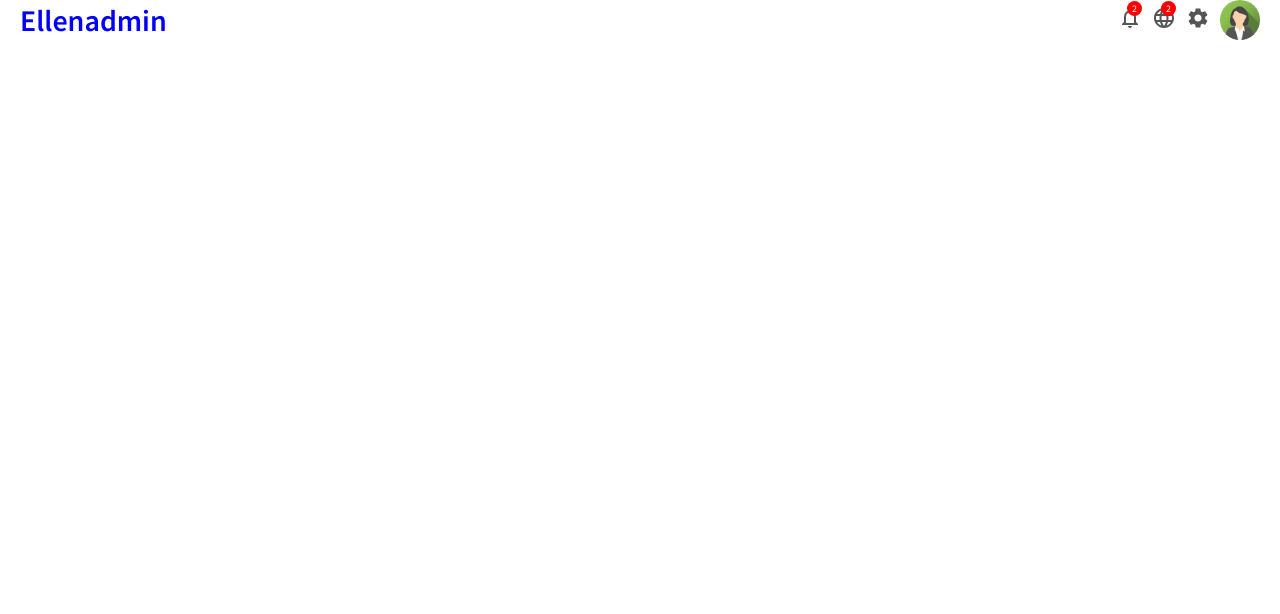
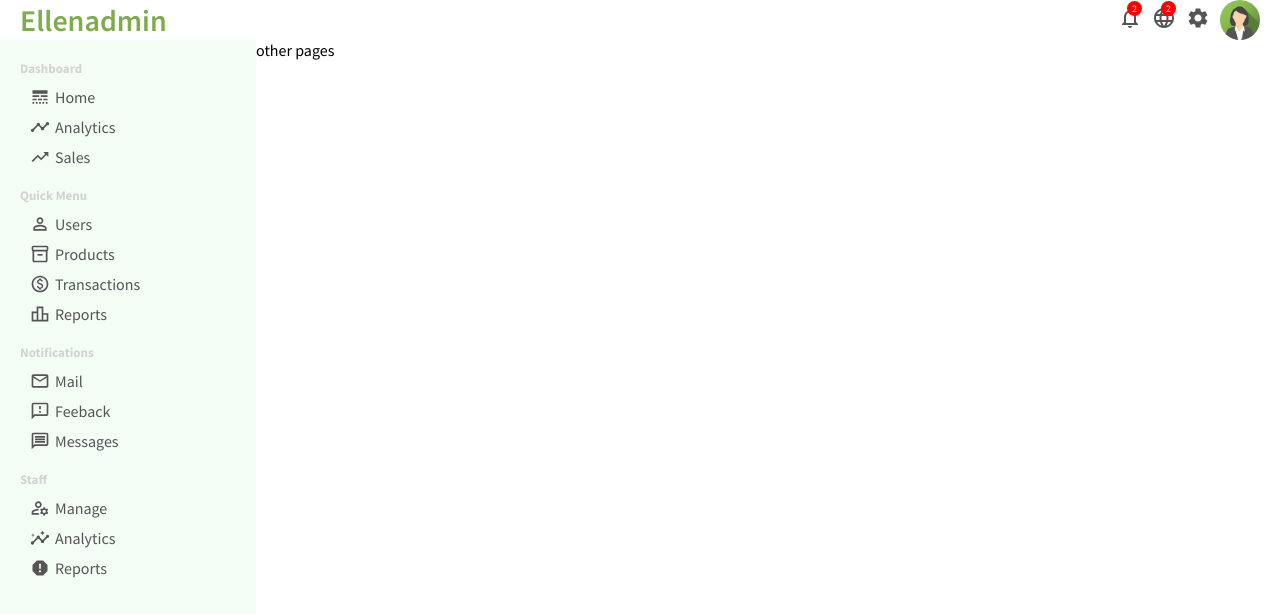
Before and after one commit to HangNhung/react-admin-app, a React (Create React App) app: page / in a window 1280 px wide. Shown: the top 614 px of the page. Built offline with nearby package versions, Linux system fonts and the light colour scheme.

Commit message:
sidebar menu component

```diff
--- a/src/App.js
+++ b/src/App.js
@@ -1,9 +1,15 @@
-import Topbar from "components/topbar/topbar";
+import "./app.css";
+import Sidebar from "components/sidebar/Sidebar";
+import Topbar from "components/topbar/Topbar";
 
 function App() {
   return (
     <div>
       <Topbar />
+      <div className="container">
+        <Sidebar />
+        <div className="others">other pages</div>
+      </div>
     </div>
   );
 }
--- /dev/null
+++ b/src/app.css
@@ -0,0 +1,7 @@
+.container {
+  display: flex;
+}
+
+.others {
+  flex: 4;
+}
--- /dev/null
+++ b/src/components/sidebar/Sidebar.jsx
@@ -0,0 +1,101 @@
+import {
+  FeedbackOutlined,
+  InsightsOutlined,
+  Inventory2Outlined,
+  LeaderboardOutlined,
+  LineStyle,
+  MailOutline,
+  ManageAccountsOutlined,
+  MessageOutlined,
+  PaidOutlined,
+  PersonOutline,
+  Report,
+  Timeline,
+  TrendingUp,
+} from "@mui/icons-material";
+import "./sidebar.css";
+
+export default function Sidebar() {
+  return (
+    <div className="sidebar">
+      <div className="sidebarWrapper">
+        {/* Dashboard */}
+        <div className="sidebarMenu">
+          <h3 className="sidebarTitle">Dashboard</h3>
+          <ul className="sidebarList">
+            <li className="sidebarListItem">
+              <LineStyle className="sidebarIcon" />
+              Home
+            </li>
+            <li className="sidebarListItem">
+              <Timeline className="sidebarIcon" />
+              Analytics
+            </li>
+            <li className="sidebarListItem">
+              <TrendingUp className="sidebarIcon" />
+              Sales
+            </li>
+          </ul>
+        </div>
+        {/* Quick Menu */}
+        <div className="sidebarMenu">
+          <h3 className="sidebarTitle">Quick Menu</h3>
+          <ul className="sidebarList">
+            <li className="sidebarListItem">
+              <PersonOutline className="sidebarIcon" />
+              Users
+            </li>
+            <li className="sidebarListItem">
+              <Inventory2Outlined className="sidebarIcon" />
+              Products
+            </li>
+            <li className="sidebarListItem">
+              <PaidOutlined className="sidebarIcon" />
+              Transactions
+            </li>
+            <li className="sidebarListItem">
+              <LeaderboardOutlined className="sidebarIcon" />
+              Reports
+            </li>
+          </ul>
+        </div>
+        {/* Notifications */}
+        <div className="sidebarMenu">
+          <h3 className="sidebarTitle">Notifications</h3>
+          <ul className="sidebarList">
+            <li className="sidebarListItem">
+              <MailOutline className="sidebarIcon" />
+              Mail
+            </li>
+            <li className="sidebarListItem">
+              <FeedbackOutlined className="sidebarIcon" />
+              Feeback
+            </li>
+            <li className="sidebarListItem">
+              <MessageOutlined className="sidebarIcon" />
+              Messages
+            </li>
+          </ul>
+        </div>
+        {/* Staff */}
+        <div className="sidebarMenu">
+          <h3 className="sidebarTitle">Staff</h3>
+          <ul className="sidebarList">
+            <li className="sidebarListItem">
+              <ManageAccountsOutlined className="sidebarIcon" />
+              Manage
+            </li>
+            <li className="sidebarListItem">
+              <InsightsOutlined className="sidebarIcon" />
+              Analytics
+            </li>
+            <li className="sidebarListItem">
+              <Report className="sidebarIcon" />
+              Reports
+            </li>
+          </ul>
+        </div>
+      </div>
+    </div>
+  );
+}
--- /dev/null
+++ b/src/components/sidebar/sidebar.css
@@ -0,0 +1,44 @@
+.sidebar {
+  flex: 1;
+  height: calc(100vh - 50px);
+  position: sticky;
+  background-color: rgb(243, 253, 244);
+  top: 50px;
+}
+
+.sidebarWrapper {
+  padding: 20px;
+  color: #555;
+}
+
+.sidebarMenu {
+  margin-bottom: 10px;
+}
+
+.sidebarTitle {
+  font-size: 13px;
+  color: lightgray;
+}
+
+.sidebarList {
+  list-style: none;
+  padding: 5px;
+}
+
+.sidebarListItem {
+  padding: 5px;
+  cursor: pointer;
+  display: flex;
+  align-items: center;
+  border-radius: 10px;
+}
+
+.sidebarListItem.active,
+.sidebarListItem:hover {
+  background-color: rgb(220, 248, 218);
+}
+
+.sidebarIcon {
+  margin-right: 5px;
+  font-size: 20px !important;
+}
--- a/src/components/topbar/topbar.css
+++ b/src/components/topbar/topbar.css
@@ -18,7 +18,7 @@
 .logo {
   font-weight: 600;
   font-size: 30px;
-  color: blue;
+  color: #7dad4a;
   cursor: pointer;
 }
 
```
